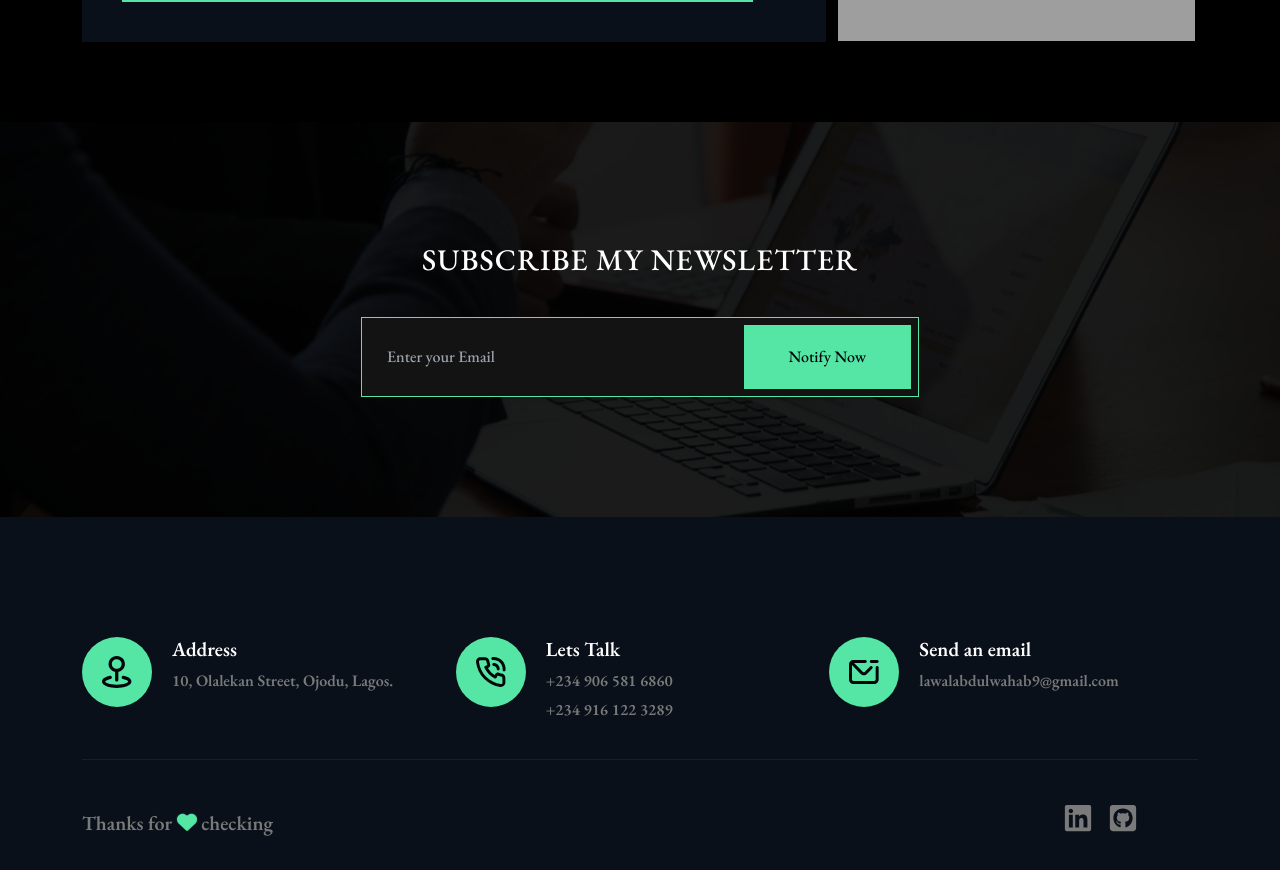
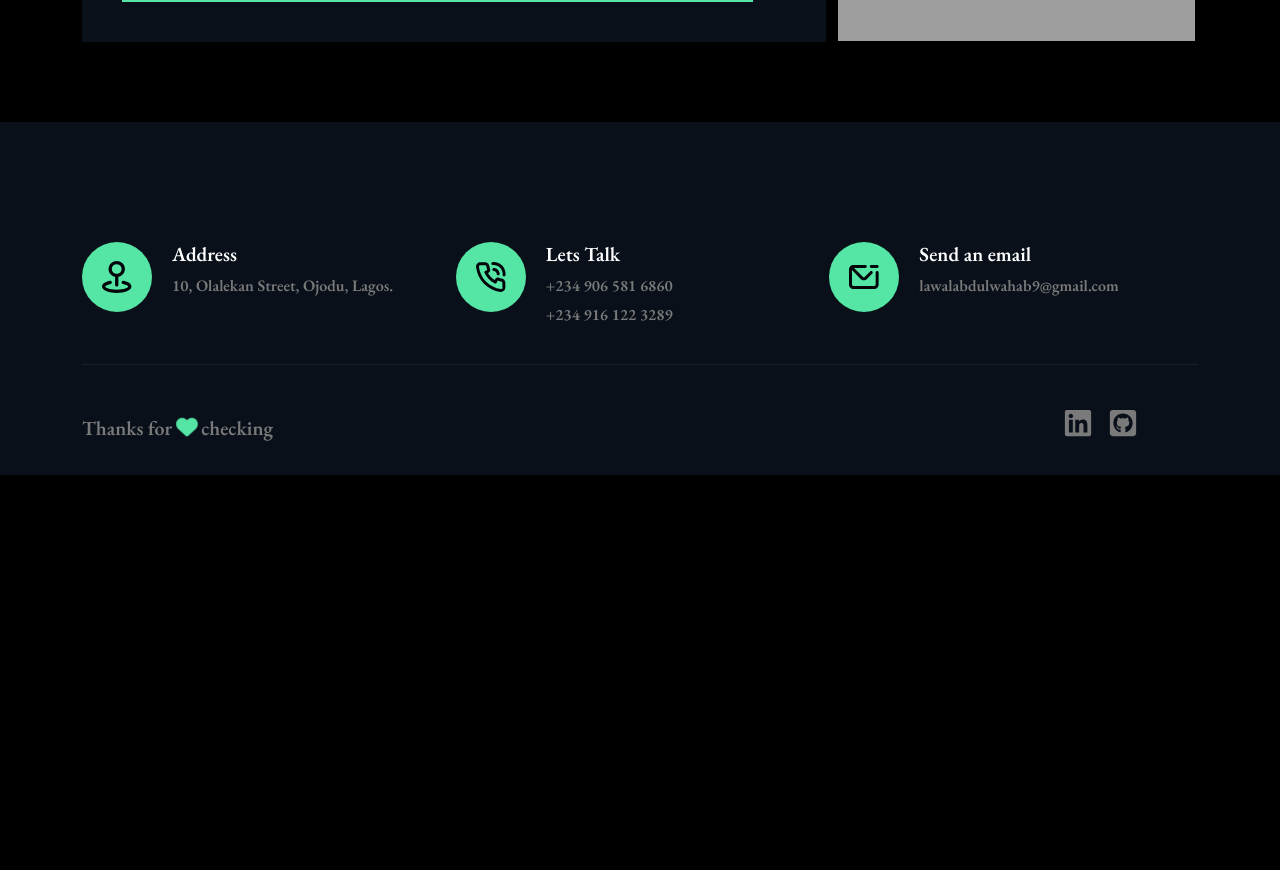
Before and after one commit to Wahab019/Vite-Portfolio, a React (Vite) app: page /contact in a window 1280 px wide. Shown: the part 1260-2130 px from the top of the page. After the commit the page ends 1735 px from the top, so only its background shows below. Built offline with nearby package versions, Linux system fonts and the light colour scheme; grey boxes are pictures that could not be loaded; some icons are missing.

Commit message:
Newsletter section removed temporarily

```diff
--- a/src/pages/Contact.jsx
+++ b/src/pages/Contact.jsx
@@ -237,7 +237,7 @@ const Contact = () => {
         </div>
       </section>
       {/* newsletter */}
-      <section className="bg-subscibe-pattern bg-center bg-fixed bg-cover">
+      {/* <section className="bg-subscibe-pattern bg-center bg-fixed bg-cover">
         <div className="bg-[#000000e3] pt-[115px] pb-[120px] mobile:pt-[75px] mobile:pb-[80px]">
           <div className="container-sample">
             <div className="m-auto w-[50%] tablet:w-[80%] mobile:w-full">
@@ -269,7 +269,7 @@ const Contact = () => {
             </div>
           </div>
         </div>
-      </section>
+      </section> */}
     </div>
   );
 };
```
